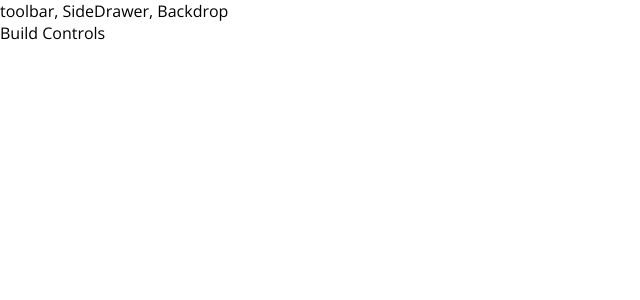
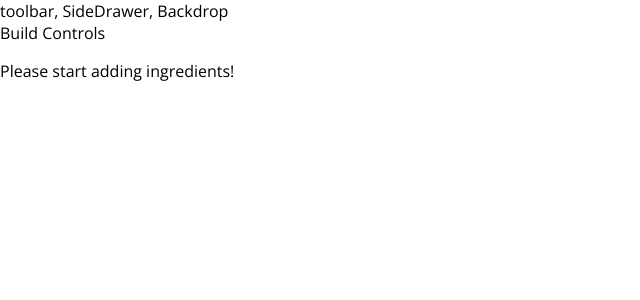
Before and after one commit to duosonic62/BurgerBuilder, a React app: page / in a window 1280 px wide. Shown: the top 300 px of the page, without its empty margins (0-640 px from the left). Built offline with nearby package versions, Linux system fonts and the light colour scheme.

Commit message:
add dynamic rendering a burger.

```diff
--- a/src/components/Burger/Burger.js
+++ b/src/components/Burger/Burger.js
@@ -4,11 +4,22 @@
 import BurgerIngredient from './BurgerIngredient/BurgerIngredient';
 
 const burger = (props) => {
+  let transformedIngredients = Object.keys(props.ingredients)
+    .map(igKey => {
+      return [...Array(props.ingredients[igKey])].map((_, i) => {
+        return <BurgerIngredient key={igKey + i} type={igKey} />;
+      });
+    })
+    .reduce((arr, el) => {
+      return arr.concat(el);
+    }, []);
+  if (transformedIngredients.length === 0) {
+    transformedIngredients = <p>Please start adding ingredients!</p>;
+  }
   return(
     <div className={classes.Burger}>
       <BurgerIngredient type="bread-top" />
-      <BurgerIngredient type="cheese" />
-      <BurgerIngredient type="meat" />
+      {transformedIngredients}
       <BurgerIngredient type="bread-bottom" />
     </div>
   );
--- a/src/components/Burger/BurgerIngredient/BurgerIngredient.js
+++ b/src/components/Burger/BurgerIngredient/BurgerIngredient.js
@@ -24,11 +24,11 @@
       case ('cheese'):
         ingredient = <div className={classes.Cheese}></div>;
         break;
-      case ('bakon'):
-        ingredient = <div className={classes.Bakon}></div>;
+      case ('bacon'):
+        ingredient = <div className={classes.Bacon}></div>;
         break;
-      case ('salada'):
-        ingredient = <div className={classes.Salada}></div>;
+      case ('salad'):
+        ingredient = <div className={classes.Salad}></div>;
         break;
       default:
         ingredient = null;
--- a/src/containers/BurgerBuilder/BurgerBuilder.js
+++ b/src/containers/BurgerBuilder/BurgerBuilder.js
@@ -3,11 +3,25 @@
 import Burger from '../../components/Burger/Burger';
 
 class BurgerBuilder extends Component {
+  // constructor(props) {
+  //   super(props);
+  //   this.state = {...}
+  // }
+
+  state = {
+    ingradients: {
+      salad: 0,
+      bacon: 0,
+      cheese: 0,
+      meat: 0
+    }
+  }
+
   render () {
     return(
       <Aux>
         <div>Build Controls</div>
-        <Burger />
+        <Burger ingredients={this.state.ingradients} />
       </Aux>
     );
   }
```
